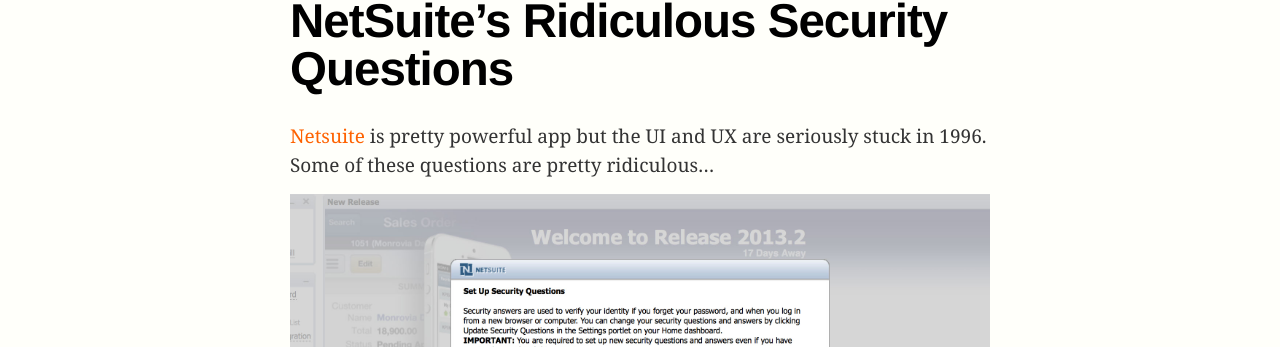
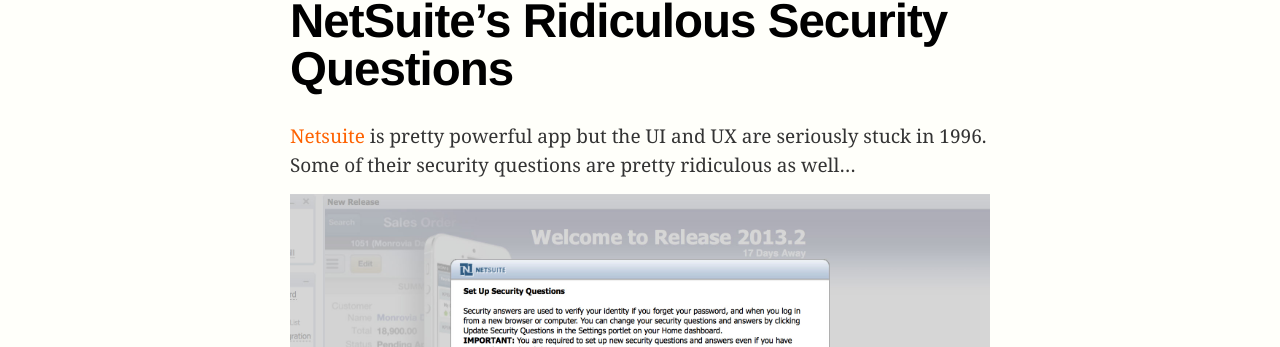
Before and after one commit to huphtur/huphtur.github.io, a Jekyll site: the page built from _posts/2013-08-20-netsuites-ridiculous-security-questions.md, in a window 1280 px wide. Shown: the part 163-510 px from the top of the page. Built offline with Jekyll 4.4.1, drawn with Linux system fonts in a browser that asks for light colours.

Commit message:
netsuite post fix

```diff
--- a/_posts/2013-08-20-netsuites-ridiculous-security-questions.md
+++ b/_posts/2013-08-20-netsuites-ridiculous-security-questions.md
@@ -4,7 +4,7 @@
 intro: yes
 
 ---
-[Netsuite](http://netsuite.com/) is pretty powerful app but the UI and UX are seriously stuck in 1996. Some of these questions are pretty ridiculous...
+[Netsuite](http://netsuite.com/) is pretty powerful app but the UI and UX are seriously stuck in 1996. Some of their security questions are pretty ridiculous as well...
 
 ![nutsweat](/images/nutsweat.jpg)
 
```
